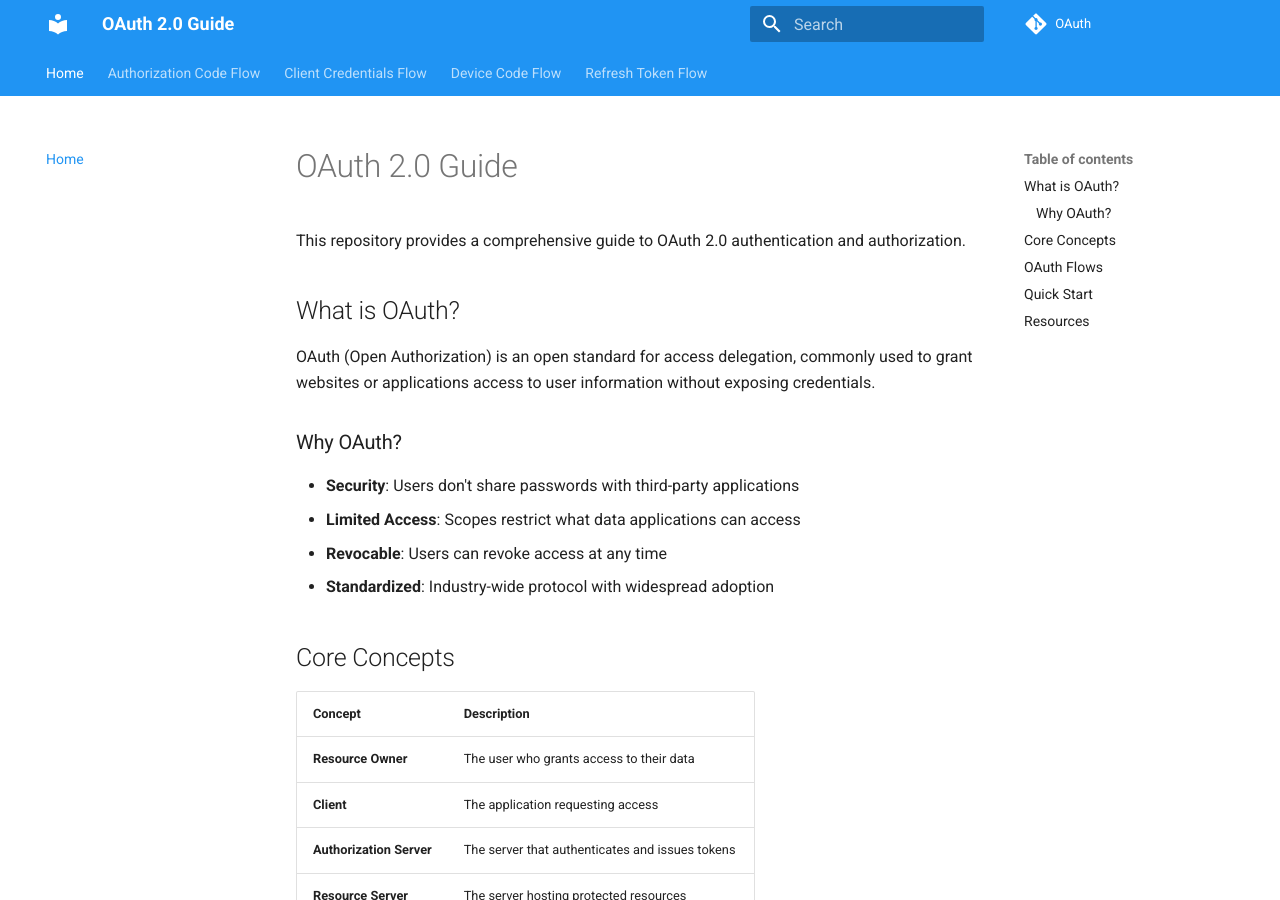
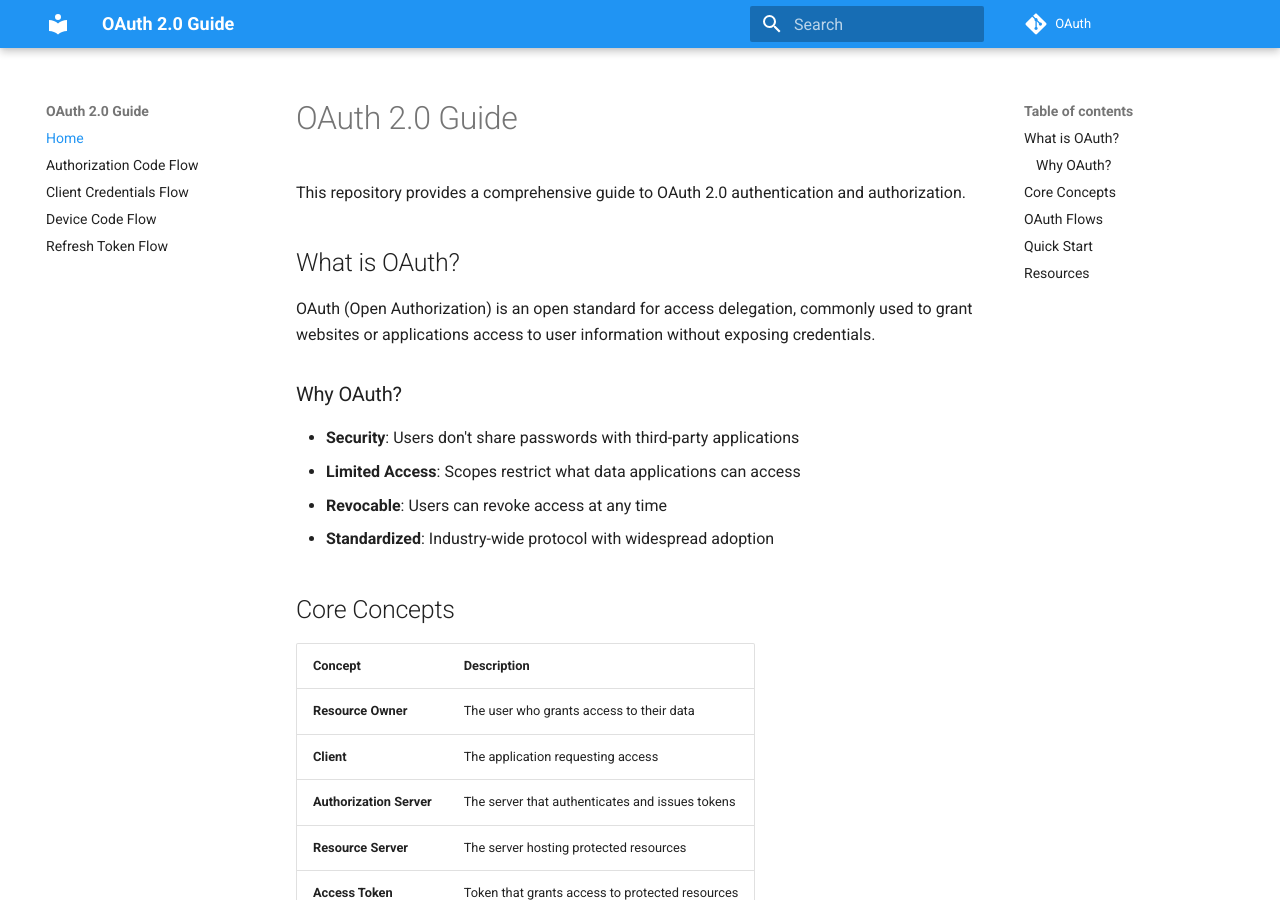
Before and after one commit to arvindwaiker/OAuth, an MkDocs documentation site: the page built from docs/index.md, in a window 1280 px wide and 900 px high. Built offline with MkDocs 1.6.1 and Material for MkDocs 9.7.7, drawn with Linux system fonts in a browser that asks for light colours; comment, search, counter and statistics services are not loaded.

Commit message:
Change nav to sidebar instead of tabs

```diff
--- a/mkdocs.yml
+++ b/mkdocs.yml
@@ -12,9 +12,7 @@ theme:
     primary: blue
     accent: blue
   features:
-    - navigation.tabs
-    - navigation.sections
-    - navigation.top
+    - navigation.instant
     - search.suggest
     - search.highlight
 
```
